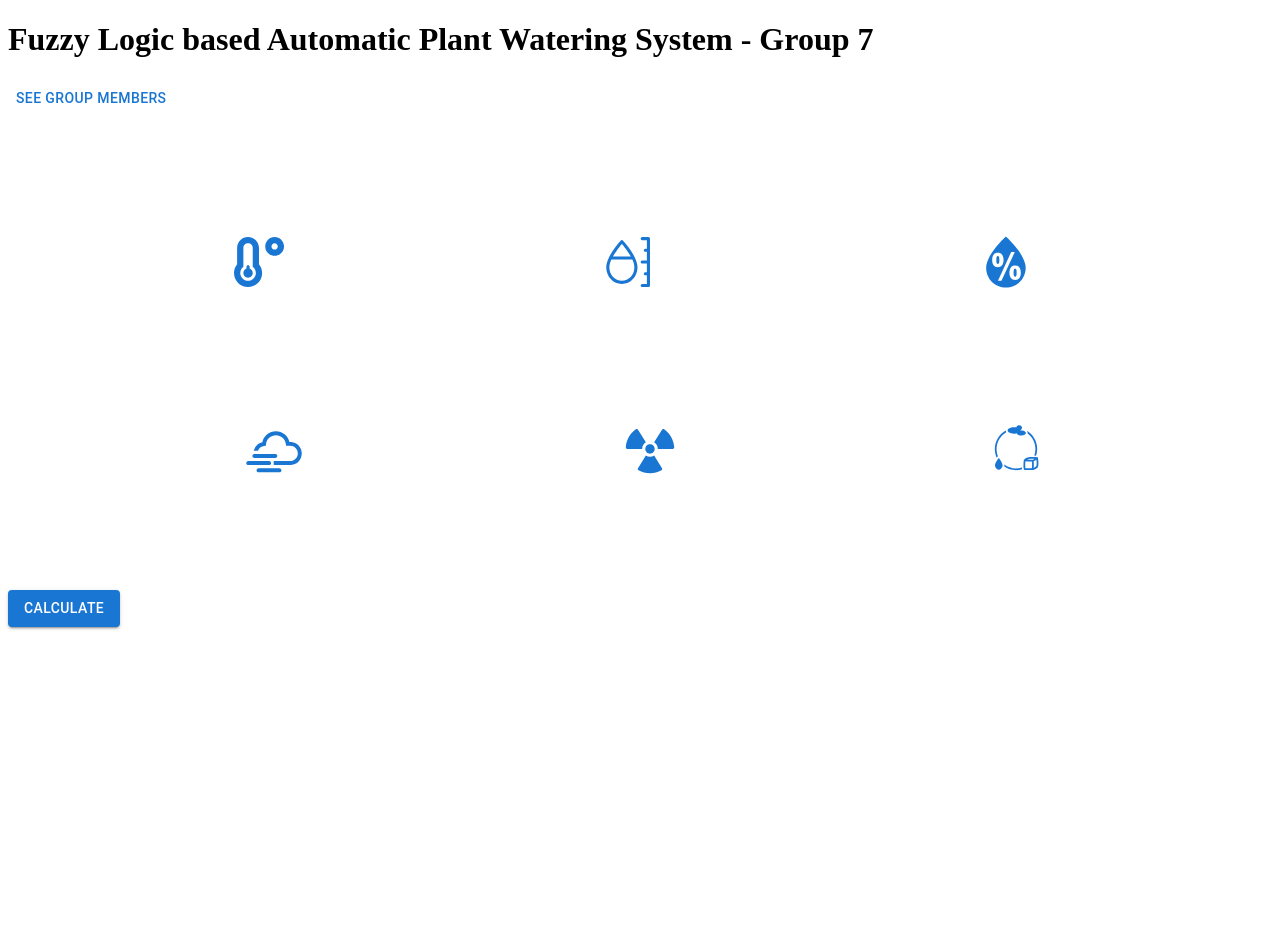
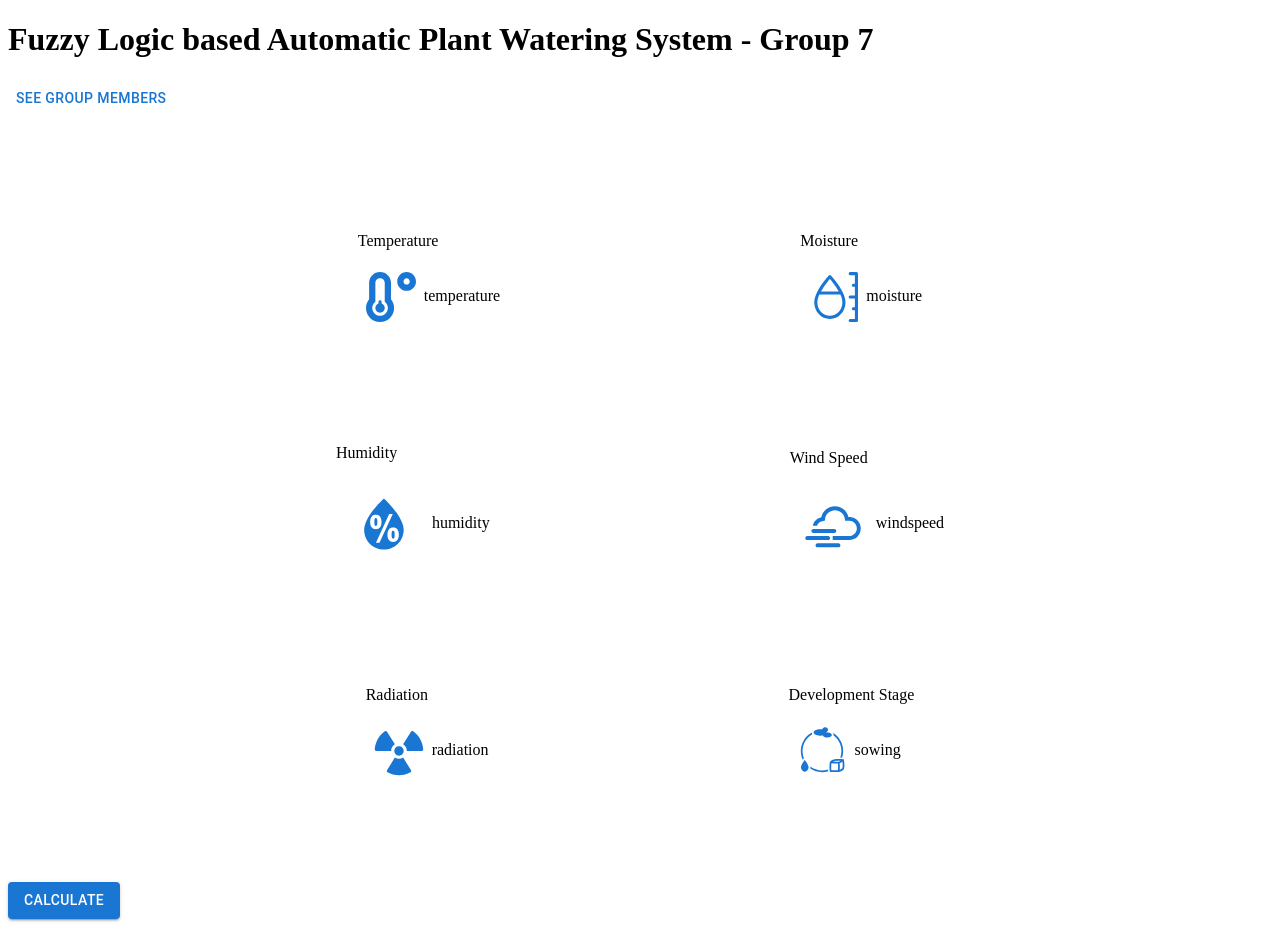
Before and after one commit to nsutnghiadoan/fuzzy-fe, a React (Create React App) app: page / in a window 1280 px wide. Before the commit the page ends 800 px from the top, so only its background shows below. Built offline with nearby package versions, Linux system fonts and the light colour scheme.

Commit message:
add avatar

```diff
--- a/src/App.js
+++ b/src/App.js
@@ -33,7 +33,9 @@ function App() {
           ruleSowing = CheckRuleSowing(formik.values.sowing);
       formik.values['eto'] = eto;
       const listRuleComb = CombinationRule( ruleETO, ruleMoisture ,ruleSowing );
+
       const listRuleCalculator = ListRule(listRuleComb, formik.values);
+      console.log(listRuleCalculator)
       setListRule(listRuleCalculator);
       setLoading(true);
       setLoadTlt('Calculating');
--- a/src/components/ToolTips/ToolTips.jsx
+++ b/src/components/ToolTips/ToolTips.jsx
@@ -17,6 +17,7 @@ export default function ToolTips( props ) {
 
     return (
         <div className='tooltips_item'>
+            <p>{ !open && props.label}</p>
             <ClickAwayListener onClickAway={handleTooltipClose}>
                 <div>
                     <Tooltip
@@ -42,7 +43,10 @@ export default function ToolTips( props ) {
                             />
                         }
                     >
-                        <Button onClick={handleTooltipOpen}>{props.valueInput == '' ? props.icon  : props.valueInput}</Button>
+                        <div>
+                            <Button onClick={handleTooltipOpen}>{props.valueInput == '' ? props.icon  : props.valueInput}</Button>
+                            <span>{props.nameState}</span>
+                        </div>
                     </Tooltip>
                 </div>
             </ClickAwayListener>
```
